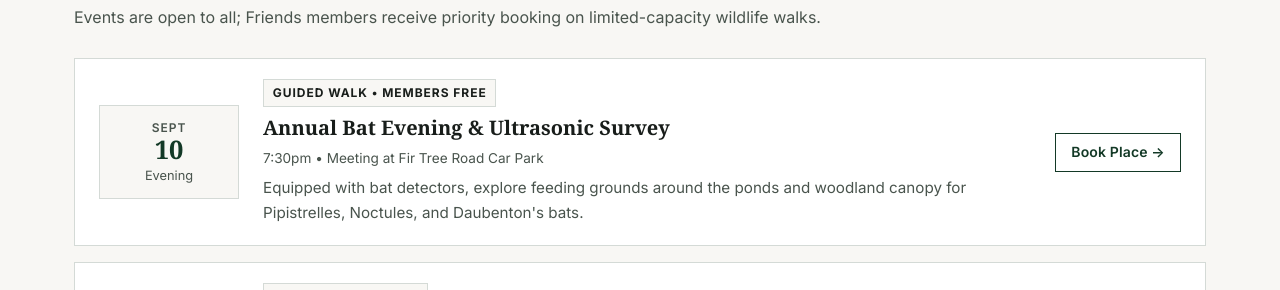
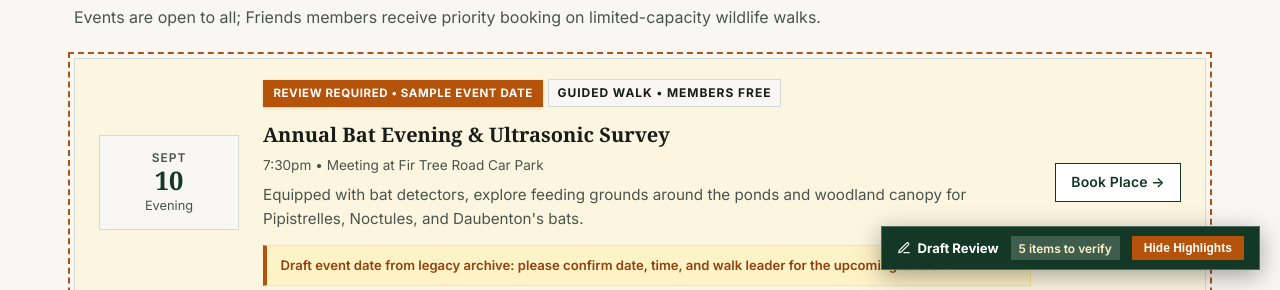
Before and after one commit to fotcadmin/FriendsOfTheCommon, a plain HTML site: page news-events.html in a window 1280 px wide. Shown: the part 510-800 px from the top of the page. Drawn offline with Linux system fonts and the light colour scheme; a web font is replaced by a local one.

Commit message:
Restore Editorial Review mode with highlights, review badges, and guidance notes for draft content

```diff
--- a/assets/css/nt-style.css
+++ b/assets/css/nt-style.css
@@ -1544,3 +1544,109 @@ details[open] .summary-icon {
     height: 400px;
   }
 }
+
+/* ==========================================================================
+   Editorial Review & Draft Content Highlights (National Trust Heritage Style)
+   ========================================================================== */
+
+body.review-mode-active .needs-review {
+  position: relative;
+  outline: 2px dashed #b45309 !important;
+  outline-offset: 4px;
+  background-color: rgba(254, 243, 199, 0.45) !important;
+  transition: outline var(--transition-quick), background-color var(--transition-quick);
+}
+
+.review-badge {
+  display: none;
+  align-items: center;
+  gap: 0.35rem;
+  background: #b45309;
+  color: #ffffff;
+  font-size: 0.72rem;
+  font-weight: 700;
+  text-transform: uppercase;
+  letter-spacing: 0.05em;
+  padding: 0.25rem 0.65rem;
+  border-radius: 0;
+  margin-bottom: 0.75rem;
+  box-shadow: 0 1px 3px rgba(0,0,0,0.15);
+}
+
+body.review-mode-active .review-badge {
+  display: inline-flex;
+}
+
+.review-note {
+  display: none;
+  font-size: 0.82rem;
+  font-style: normal;
+  font-weight: 600;
+  color: #92400e;
+  background: #fef3c7;
+  border: 1px solid #fde68a;
+  border-left: 4px solid #b45309;
+  padding: 0.6rem 0.85rem;
+  border-radius: 0;
+  margin-top: 0.85rem;
+  line-height: 1.5;
+}
+
+body.review-mode-active .review-note {
+  display: block;
+}
+
+/* Floating Review Mode Toggle Bar */
+.review-toggle-bar {
+  position: fixed;
+  bottom: 1.25rem;
+  right: 1.25rem;
+  z-index: 99999;
+  background: var(--nt-green-deep);
+  color: #ffffff;
+  padding: 0.55rem 0.95rem;
+  border-radius: 0;
+  box-shadow: 0 6px 24px rgba(0,0,0,0.35);
+  display: flex;
+  align-items: center;
+  gap: 0.75rem;
+  font-size: 0.82rem;
+  font-weight: 600;
+  border: 1px solid rgba(255,255,255,0.25);
+  backdrop-filter: blur(12px);
+  user-select: none;
+}
+
+.review-toggle-btn {
+  background: #b45309;
+  color: #ffffff;
+  border: none;
+  padding: 0.3rem 0.75rem;
+  border-radius: 0;
+  font-size: 0.75rem;
+  font-weight: 700;
+  cursor: pointer;
+  transition: background var(--transition-quick);
+}
+
+.review-toggle-btn:hover {
+  background: #92400e;
+}
+
+.review-toggle-count {
+  background: rgba(255,255,255,0.18);
+  padding: 0.15rem 0.5rem;
+  border-radius: 0;
+  font-size: 0.75rem;
+  color: #fef3c7;
+}
+
+@media (max-width: 640px) {
+  .review-toggle-bar {
+    bottom: 0.75rem;
+    right: 0.75rem;
+    left: 0.75rem;
+    justify-content: space-between;
+    font-size: 0.75rem;
+  }
+}
--- a/assets/js/main.js
+++ b/assets/js/main.js
@@ -355,7 +355,10 @@ function initEditorialReview() {
   bar.setAttribute('role', 'region');
   bar.setAttribute('aria-label', 'Editorial Review Controls');
   bar.innerHTML = `
-    <span>✏️ <strong>Draft Review</strong></span>
+    <span style="display: flex; align-items: center; gap: 0.4rem;">
+      <svg width="14" height="14" viewBox="0 0 24 24" fill="none" stroke="currentColor" stroke-width="2" stroke-linecap="round" stroke-linejoin="round" aria-hidden="true"><path d="M12 20h9"/><path d="M16.5 3.5a2.121 2.121 0 0 1 3 3L7 19l-4 1 1-4L16.5 3.5z"/></svg>
+      <strong>Draft Review</strong>
+    </span>
     <span class="review-toggle-count">${reviewItems.length} items to verify</span>
     <button type="button" class="review-toggle-btn" id="toggle-review-mode">
       ${document.body.classList.contains('review-mode-active') ? 'Hide Highlights' : 'Show Highlights'}
--- a/news-events.html
+++ b/news-events.html
@@ -98,19 +98,21 @@
 
         <div style="margin-bottom: 3.5rem;">
           <!-- Event 1: Bat Evening -->
-          <article class="nt-event-item">
+          <article class="nt-event-item needs-review">
             <div class="nt-event-date-box">
               <div class="event-month">Sept</div>
               <div class="event-day">10</div>
               <div style="font-size: 0.8rem; color: var(--nt-muted); margin-top: 0.2rem;">Evening</div>
             </div>
             <div class="nt-event-details">
+              <div class="review-badge">Review Required &bull; Sample Event Date</div>
               <span class="nt-tag" style="margin-bottom: 0.35rem;">Guided Walk &bull; Members Free</span>
               <h4>Annual Bat Evening &amp; Ultrasonic Survey</h4>
               <div class="nt-event-meta">7:30pm &bull; Meeting at Fir Tree Road Car Park</div>
               <p style="color: var(--nt-muted); font-size: 0.95rem; margin: 0;">
                 Equipped with bat detectors, explore feeding grounds around the ponds and woodland canopy for Pipistrelles, Noctules, and Daubenton's bats.
               </p>
+              <div class="review-note">Draft event date from legacy archive: please confirm date, time, and walk leader for the upcoming season.</div>
             </div>
             <div>
               <a href="about.html#contact" class="btn btn-secondary btn-sm">Book Place &rarr;</a>
@@ -118,19 +120,21 @@
           </article>
 
           <!-- Event 2: OSS Members' Day -->
-          <article class="nt-event-item">
+          <article class="nt-event-item needs-review">
             <div class="nt-event-date-box">
               <div class="event-month">Sept</div>
               <div class="event-day">19</div>
               <div style="font-size: 0.8rem; color: var(--nt-muted); margin-top: 0.2rem;">All Day</div>
             </div>
             <div class="nt-event-details">
+              <div class="review-badge">Review Required &bull; External Partner Event</div>
               <span class="nt-tag" style="margin-bottom: 0.35rem;">Partner Gathering</span>
               <h4>Open Spaces Society Members' Day</h4>
               <div class="nt-event-meta">10:00am &bull; Dorchester on Thames, Oxfordshire</div>
               <p style="color: var(--nt-muted); font-size: 0.95rem; margin: 0;">
                 A national gathering celebrating successful campaigns to protect common land and public rights of way. Features expert talks, legal panels, and circular walks.
               </p>
+              <div class="review-note">Verify whether this partner gathering should remain featured or be swapped for a local Tunbridge Wells talk.</div>
             </div>
             <div>
               <a href="https://www.oss.org.uk/members-day/" target="_blank" rel="noopener" class="btn btn-secondary btn-sm">OSS Details &rarr;</a>
@@ -138,19 +142,21 @@
           </article>
 
           <!-- Event 3: Fungi Foray -->
-          <article class="nt-event-item">
+          <article class="nt-event-item needs-review">
             <div class="nt-event-date-box">
               <div class="event-month">Oct</div>
               <div class="event-day">01</div>
               <div style="font-size: 0.8rem; color: var(--nt-muted); margin-top: 0.2rem;">Morning</div>
             </div>
             <div class="nt-event-details">
+              <div class="review-badge">Review Required &bull; Sample Event Date</div>
               <span class="nt-tag" style="margin-bottom: 0.35rem;">Ecology Walk</span>
               <h4>Autumn Fungi Foray with Martin Allison</h4>
               <div class="nt-event-meta">10:00am &bull; Rusthall Common (Toad Rock meeting point)</div>
               <p style="color: var(--nt-muted); font-size: 0.95rem; margin: 0;">
                 An illuminating walk examining ancient woodland fungi and rare grassland waxcaps across undisturbed acidic turf on Rusthall Common.
               </p>
+              <div class="review-note">Please confirm Martin Allison's availability and precise meeting schedule for the autumn fungi walk.</div>
             </div>
             <div>
               <a href="about.html#contact" class="btn btn-secondary btn-sm">Register Interest &rarr;</a>
@@ -158,19 +164,21 @@
           </article>
 
           <!-- Event 4: Volunteer Working Party -->
-          <article class="nt-event-item">
+          <article class="nt-event-item needs-review">
             <div class="nt-event-date-box">
               <div class="event-month">Oct</div>
               <div class="event-day">03</div>
               <div style="font-size: 0.8rem; color: var(--nt-muted); margin-top: 0.2rem;">Morning</div>
             </div>
             <div class="nt-event-details">
+              <div class="review-badge">Review Required &bull; Volunteer Date</div>
               <span class="nt-tag nt-tag-urgent" style="margin-bottom: 0.35rem;">Volunteering Work Party</span>
               <h4>Practical Habitat Clearance &amp; Scrub Control</h4>
               <div class="nt-event-meta">10:00am &ndash; 1:00pm &bull; Higher Common</div>
               <p style="color: var(--nt-muted); font-size: 0.95rem; margin: 0;">
                 Clearing encroaching birch and bracken to maintain open heather glades. All gloves, tools, training, and friendly supervision provided.
               </p>
+              <div class="review-note">Confirm upcoming Saturday working party dates with volunteer work party organisers.</div>
             </div>
             <div>
               <a href="get-involved.html#volunteer" class="btn btn-primary btn-sm">Join Session &rarr;</a>
@@ -179,7 +187,8 @@
         </div>
 
         <!-- Field Dispatch Article -->
-        <article class="sharp-card" style="padding: 2.5rem; background: #ffffff;">
+        <article class="sharp-card needs-review" style="padding: 2.5rem; background: #ffffff;">
+          <div class="review-badge">Review Required &bull; Verify Dispatch Text</div>
           <div style="max-width: 800px;">
             <span class="page-kicker">Dispatches from the Field</span>
             <h2 style="font-family: var(--font-serif); font-size: 2rem; color: var(--nt-green-deep); margin-bottom: 0.5rem;">
@@ -209,6 +218,7 @@
               <span style="font-size: 0.9rem; color: var(--nt-muted);">Interested in joining our next nature survey?</span>
               <a href="get-involved.html#join" class="btn btn-secondary btn-sm">Become a Member for Early Access &rarr;</a>
             </div>
+            <div class="review-note">Draft dispatch summary: replace with actual ranger dispatch or species survey write-up from Michael Blencowe or local ecologist before publication.</div>
           </div>
         </article>
 
```
Also changed, not shown: about.html (+3 -1 lines), campaign.html (+9 -3 lines), get-involved.html (+6 -2 lines), index.html (+6 -2 lines).
